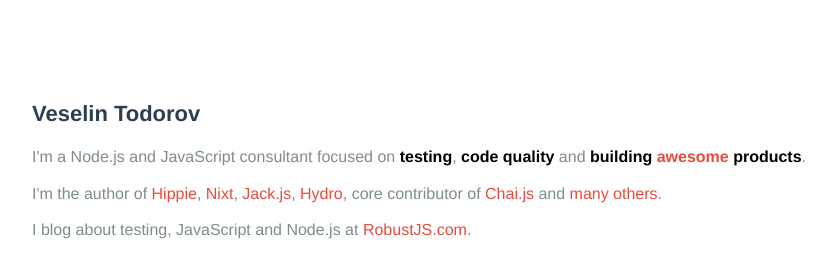
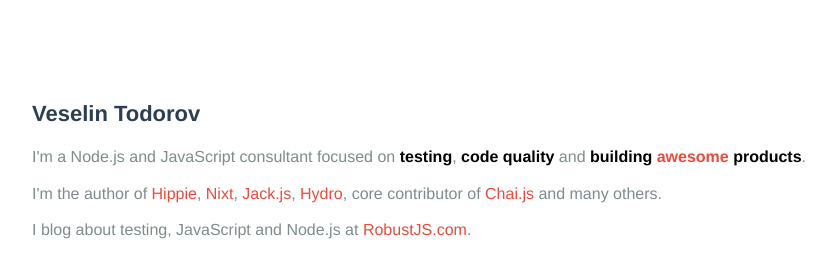
Before and after one commit to vesln/vesln.com, a website: page index.html in a window 1280 px wide. Shown: the top 274 px of the page, without its empty margins (68-900 px from the left). Drawn offline with Linux system fonts and the light colour scheme.

Commit message:
Remove link

```diff
--- a/index.html
+++ b/index.html
@@ -20,7 +20,7 @@
         <a href="http://github.com/jackjs">Jack.js</a>,
         <a href="http://github.com/hydrojs">Hydro</a>,
         core contributor of <a href="http://github.com/chaijs">Chai.js</a>
-        and <a href="https://github.com/vesln">many others</a>.
+        and many others</a>.
       </p>
       <p>I blog about testing, JavaScript and Node.js at <a href="http://robustjs.com">RobustJS.com</a>.</p>
     </section>
```
